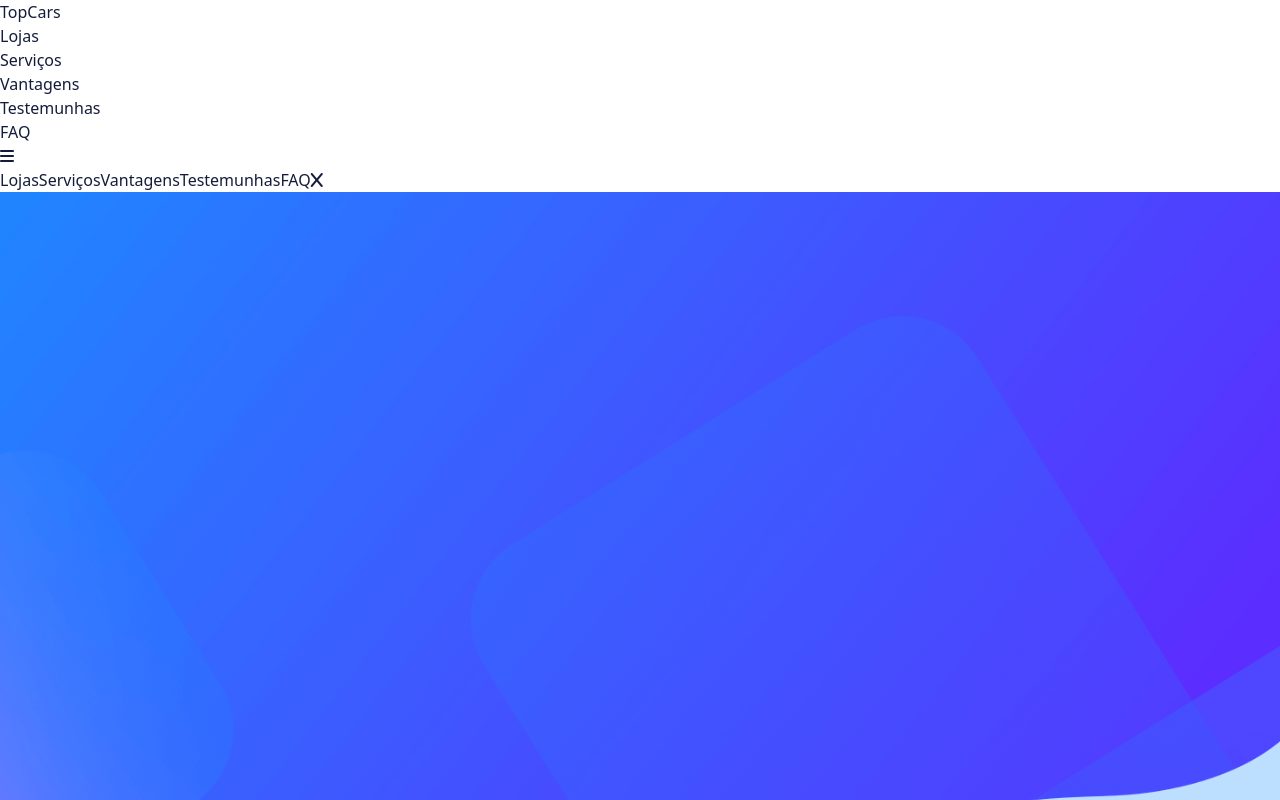
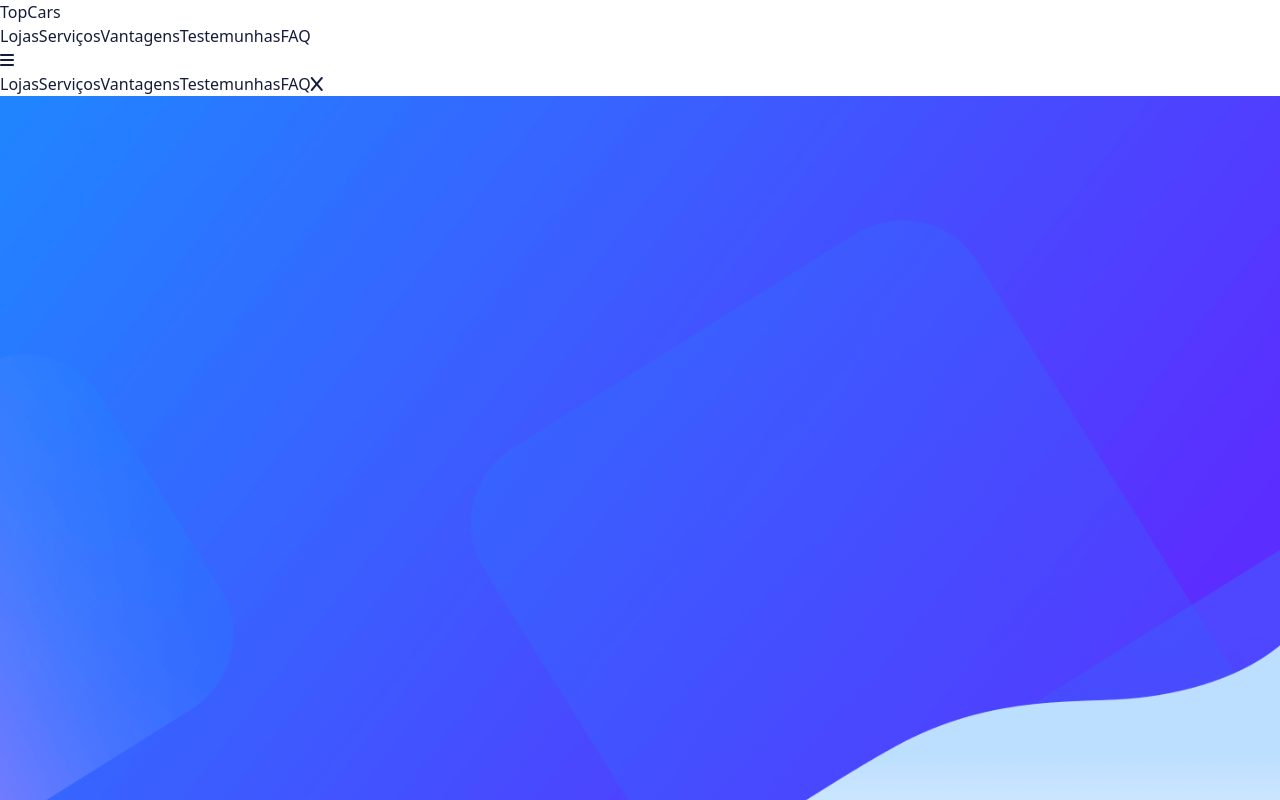
Before and after one commit to LeonardoMelloSilvestri/TopCars, a React (Vite) app: page / in a window 1280 px wide. Shown: the top 800 px of the page. Built offline with nearby package versions, Linux system fonts and the light colour scheme.

Commit message:
Adding intelligent pagination to navbar

```diff
--- a/src/components/Navbar/Navbar.jsx
+++ b/src/components/Navbar/Navbar.jsx
@@ -15,21 +15,36 @@ export default function Navbar() {
           </h1>
         </div>
         <div className="max-[900px]:hidden flex ml-auto gap-8 text-lg text-white drop-shadow-lg font-semibold">
-          <h1 className="hover:scale-110 hover:text-orange-500 transition-all duration-200 cursor-pointer">
+          <a
+            href="#location"
+            className="hover:scale-110 hover:text-orange-500 transition-all duration-200 cursor-pointer"
+          >
             Lojas
-          </h1>
-          <h1 className="hover:scale-110 hover:text-orange-500 transition-all duration-200 cursor-pointer">
+          </a>
+          <a
+            href="#services"
+            className="hover:scale-110 hover:text-orange-500 transition-all duration-200 cursor-pointer"
+          >
             Serviços
-          </h1>
-          <h1 className="hover:scale-110 hover:text-orange-500 transition-all duration-200 cursor-pointer">
+          </a>
+          <a
+            href="#choose"
+            className="hover:scale-110 hover:text-orange-500 transition-all duration-200 cursor-pointer"
+          >
             Vantagens
-          </h1>
-          <h1 className="hover:scale-110 hover:text-orange-500 transition-all duration-200 cursor-pointer">
+          </a>
+          <a
+            href="#testimonials"
+            className="hover:scale-110 hover:text-orange-500 transition-all duration-200 cursor-pointer"
+          >
             Testemunhas
-          </h1>
-          <h1 className="hover:scale-110 hover:text-orange-500 transition-all duration-200 cursor-pointer">
+          </a>
+          <a
+            href="#FAQ"
+            className="hover:scale-110 hover:text-orange-500 transition-all duration-200 cursor-pointer"
+          >
             FAQ
-          </h1>
+          </a>
         </div>
         <div className="min-[900px]:hidden flex ml-auto">
           <i
```
